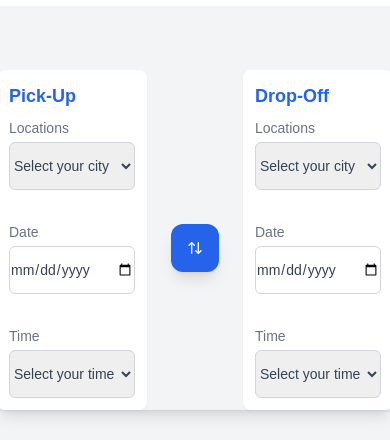
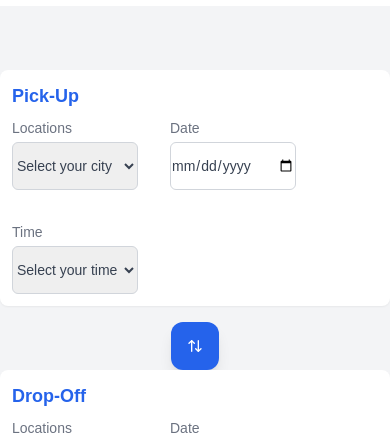
Before and after one commit to Muhammad-Umair13/Car-Rent-Next, a Next.js app: page /Category in a window 390 px wide. Shown: the part 166-606 px from the top of the page. Built offline with nearby package versions, Linux system fonts and the light colour scheme.

Commit message:
edit changes

```diff
--- a/app/Category/page.tsx
+++ b/app/Category/page.tsx
@@ -82,7 +82,7 @@ const Category = () => {
 
                 <div className="bg-gray-100 w-full">
                     <div className="flex items-center justify-center py-16 px-3 max-md:px-0">
-                        <div className="flex items-center rounded-lg shadow-lg lg:flex-col">
+                        <div className="flex flex-row items-center rounded-lg shadow-lg max-lg:flex-col">
                             {/* Pick-Up Section */}
                             <div className="flex flex-col space-y-2 p-3 rounded-lg shadow-sm bg-white">
                                 <div className="text-lg font-semibold text-blue-600">Pick-Up</div>
@@ -159,9 +159,9 @@ const Category = () => {
                     </div>
 
 
-                    <section className="text-gray-600 body-font w-[78%] ml-20 max-lg:m-0 max-md:ml-20">
+                    <section className="text-gray-600 body-font w-[78%] ml-20 max-lg:m-0 max-md:ml-5">
                         <div className="container mx-auto">
-                            <div className="flex justify-between -m-4 lg:flex-row max-md:flex-col">
+                            <div className="flex justify-between lg:flex-row max-md:flex-col ">
 
                                 {/* Box 1 */}
                                 <div className="p-4" style={{ width: '300px', height: '388px' }}>
```
